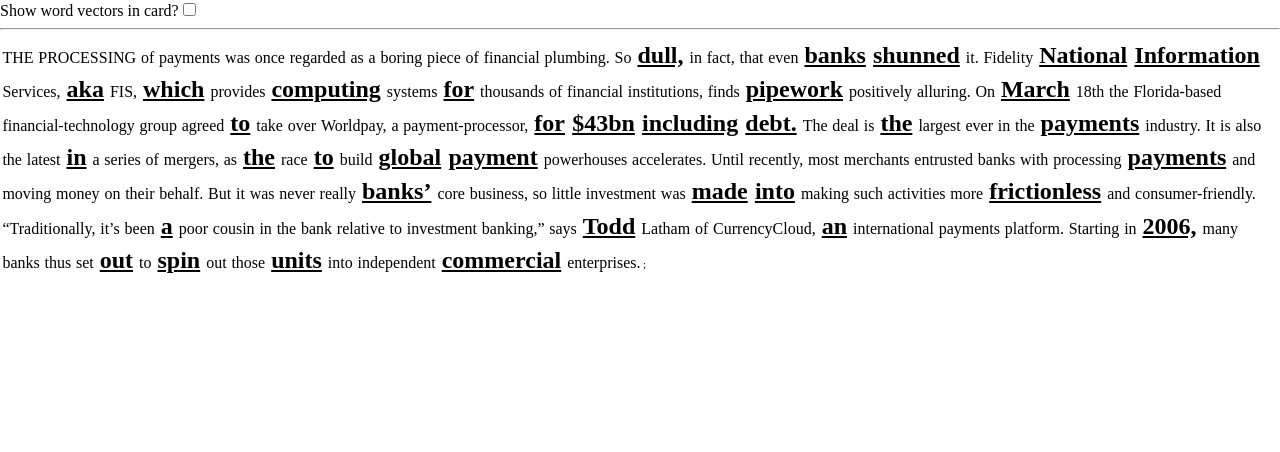
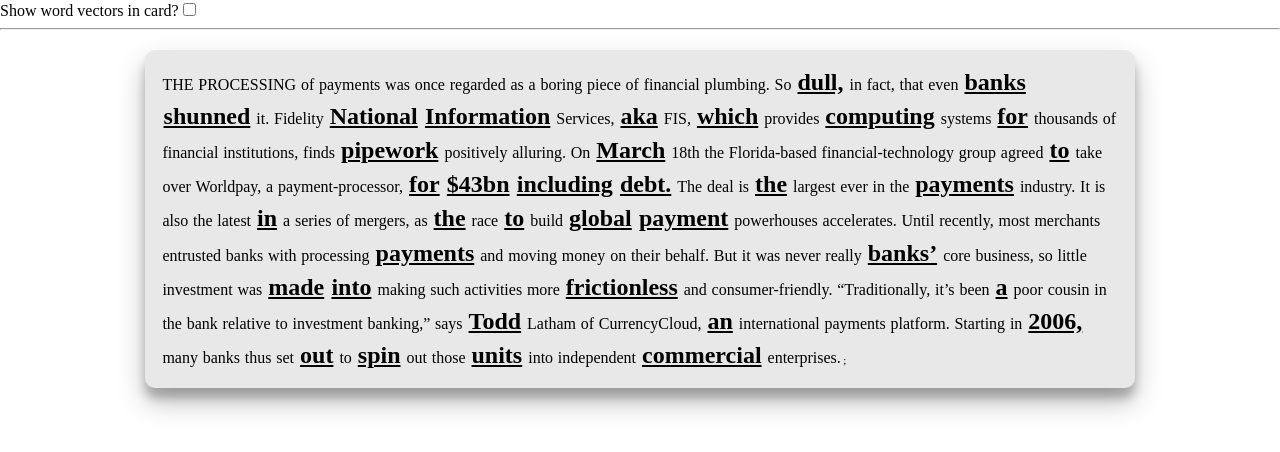
Before and after one commit to schwartzadev/cx-frontend, a React (Create React App) app: page / in a window 1280 px wide. Shown: the top 452 px of the page. Built offline with nearby package versions, Linux system fonts and the light colour scheme.

Commit message:
add card styles

```diff
--- a/src/App.css
+++ b/src/App.css
@@ -26,9 +26,13 @@
 }
 
 #card-body-container {
-  width: 100%;
-  height: 400px;
   font-size: 11px;
+  background-color: #e8e8e8;
+  border-radius: 10px;
+  padding: 15px;
+  max-width: 75%;
+  margin: 20px auto;
+  box-shadow: 0 14px 28px rgba(0,0,0,0.25), 0 10px 10px rgba(0,0,0,0.22);
 }
 
 #card-body-container > div {
```
